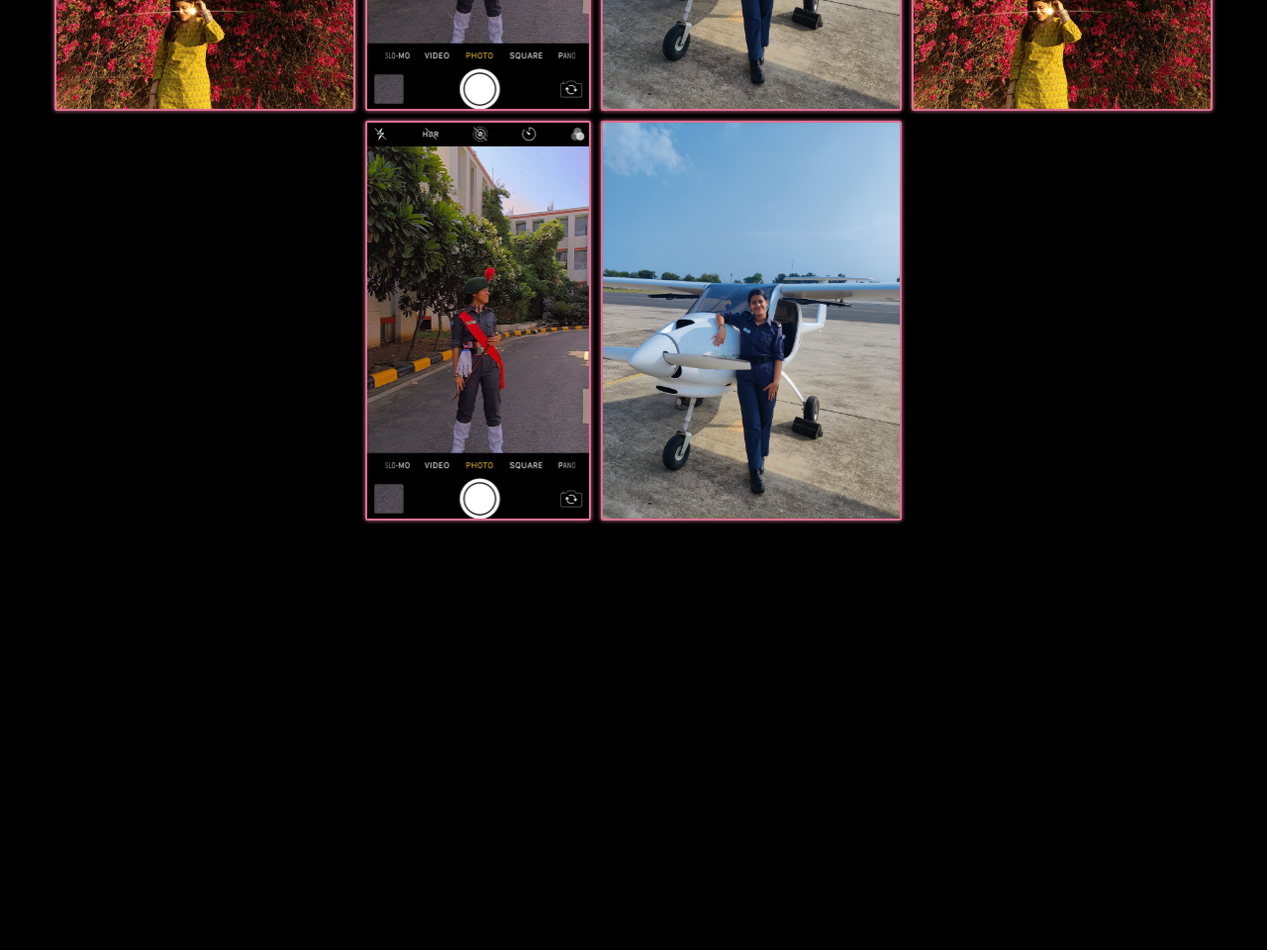
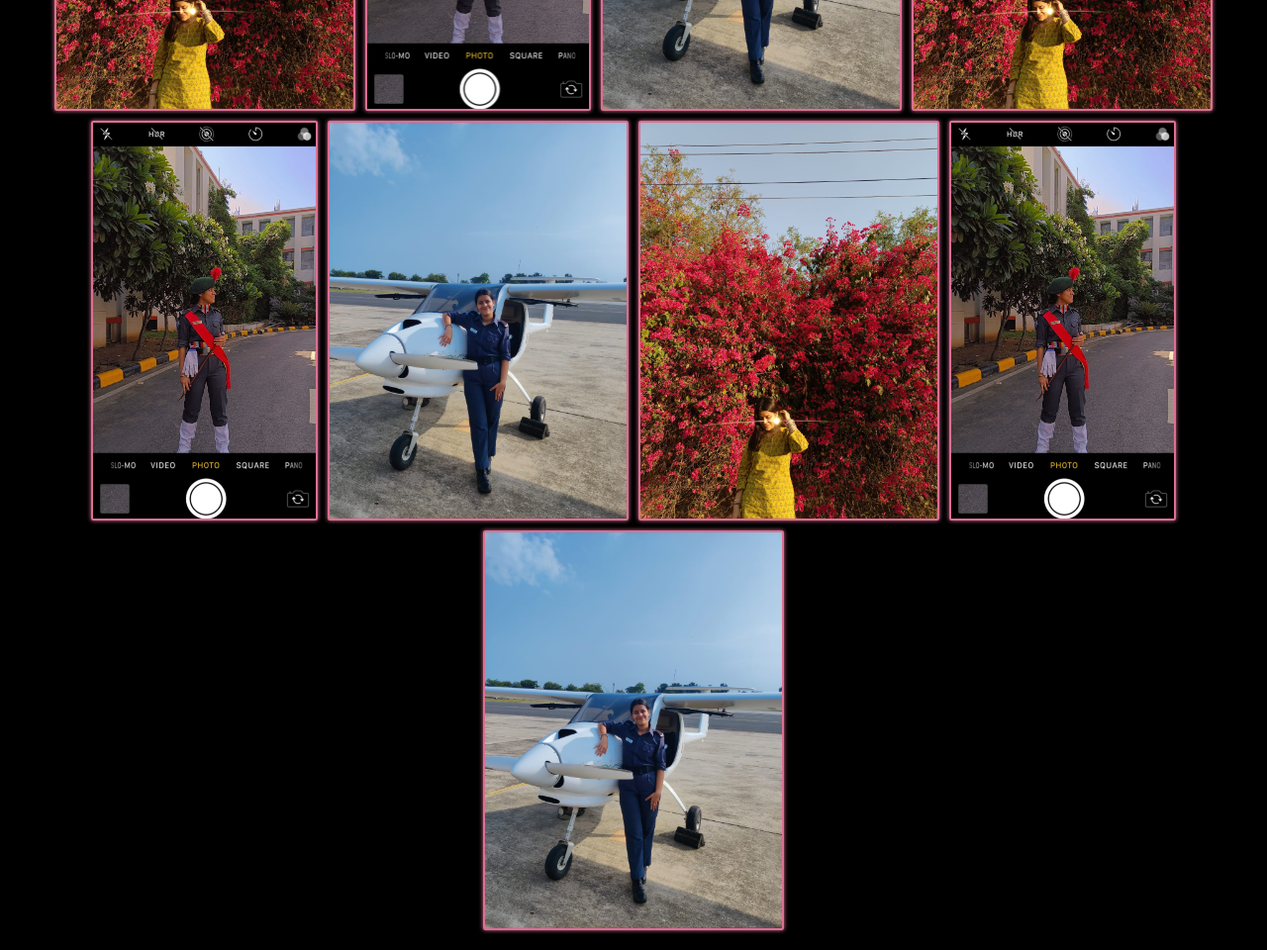
Before and after one commit to keshavmarwal/Astha-swab, a plain HTML site: page index.html in a window 1280 px wide. Shown: the part 500-1460 px from the top of the page at 99% size. Before the commit the page ends 1046 px from the top, so only its background shows below. Drawn offline with Linux system fonts and the light colour scheme.

Commit message:
Update index.html

```diff
--- a/index.html
+++ b/index.html
@@ -18,6 +18,9 @@
               <img src="IMG01.jpeg" alt="Image 1">
             <img src="IMG02.jpeg" alt="Image 2">
             <img src="IMG03.jpeg" alt="Image 3">
+              <img src="IMG01.jpeg" alt="Image 1">
+            <img src="IMG02.jpeg" alt="Image 2">
+            <img src="IMG03.jpeg" alt="Image 3">
             <!-- Add more images as needed -->
         </div>
     </div>
```
